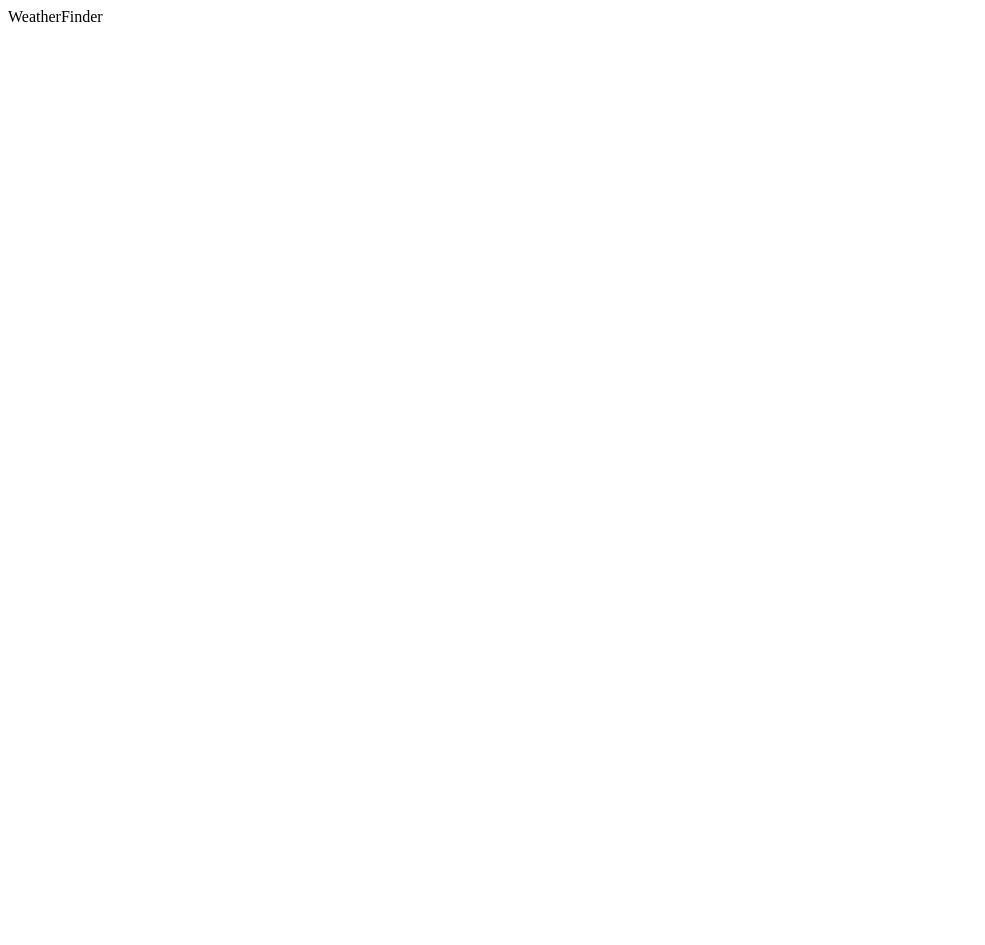
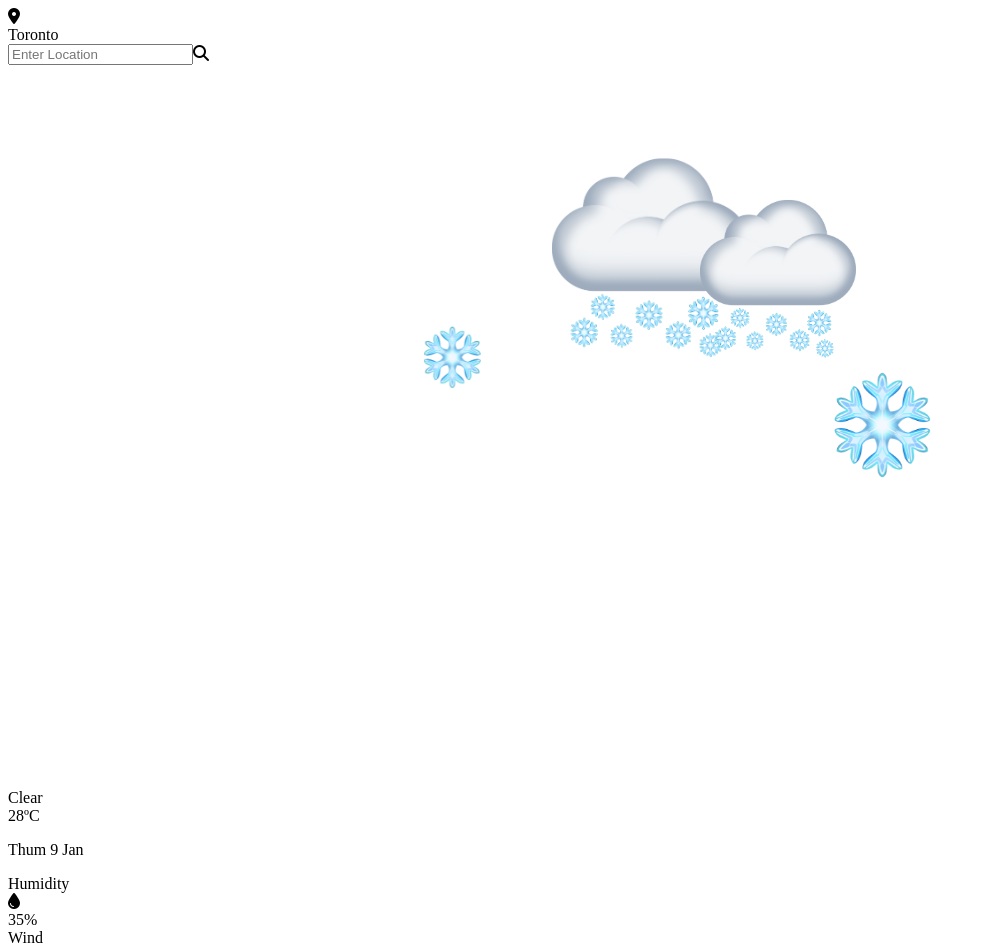
Before and after one commit to aishwinj04/Weather-Finder-App, a React (Vite) app in the folder weather-finder/: page / in a window 1280 px wide. Shown: the top 945 px of the page, without its empty margins (0-985 px from the left). Before the commit the page ends 800 px from the top, so only its background shows below. Built offline with nearby package versions, Linux system fonts and the light colour scheme.

Commit message:
WeatherFinder jsx

```diff
--- a/weather-finder/index.html
+++ b/weather-finder/index.html
@@ -4,6 +4,7 @@
     <meta charset="UTF-8" />
     <meta name="viewport" content="width=device-width, initial-scale=1.0" />
     <title>Weather Finder</title>
+    <link rel="stylesheet" href="https://cdnjs.cloudflare.com/ajax/libs/font-awesome/6.7.2/css/all.min.css">
   </head>
   <body>
     <div id="root"></div>
--- a/weather-finder/src/Components/WeatherFinder.jsx
+++ b/weather-finder/src/Components/WeatherFinder.jsx
@@ -1,7 +1,46 @@
+import sunny from "../assets/images/sunny.png"
+import cloudy from "../assets/images/cloudy.png"
+import rainy from "../assets/images/rainy.png"
+import snowy from "../assets/images/snowy.png"
+
+
 
 const WeatherFinder = () => {
   return (
-    <div>WeatherFinder</div>
+    <div className="container">
+      <div className="weather-app">
+        <div className="search">
+          <div className="search-top">
+            <i className="fa-solid fa-location-dot"></i>
+            <div className="location">Toronto</div>
+          </div>
+          <div className="search-bar">
+            <input type="text" placeholder="Enter Location"/>
+            <i className="fa-solid fa-magnifying-glass"></i>
+          </div>
+        </div>
+        <div className="weather">
+          <img src={snowy} alt="sunny"/>
+          <div className="weather-type">Clear</div>
+          <div className="temp">28ºC</div>
+        </div>
+        <div className="weather-date">
+          <p>Thum 9 Jan</p>
+        </div>
+        <div className="weather-data">
+          <div className="humidity">
+            <div className="data-name">Humidity</div>
+            <i className="fa-solid fa-droplet"></i>
+            <div className="data">35%</div>
+          </div>
+          <div className="wind">
+            <div className="data-name">Wind</div>
+            <i className="fa-solid fa-wind"></i>
+            <div className="data">3 km/h</div>
+          </div>
+        </div>
+      </div>
+    </div>
   )
 }
 
```
